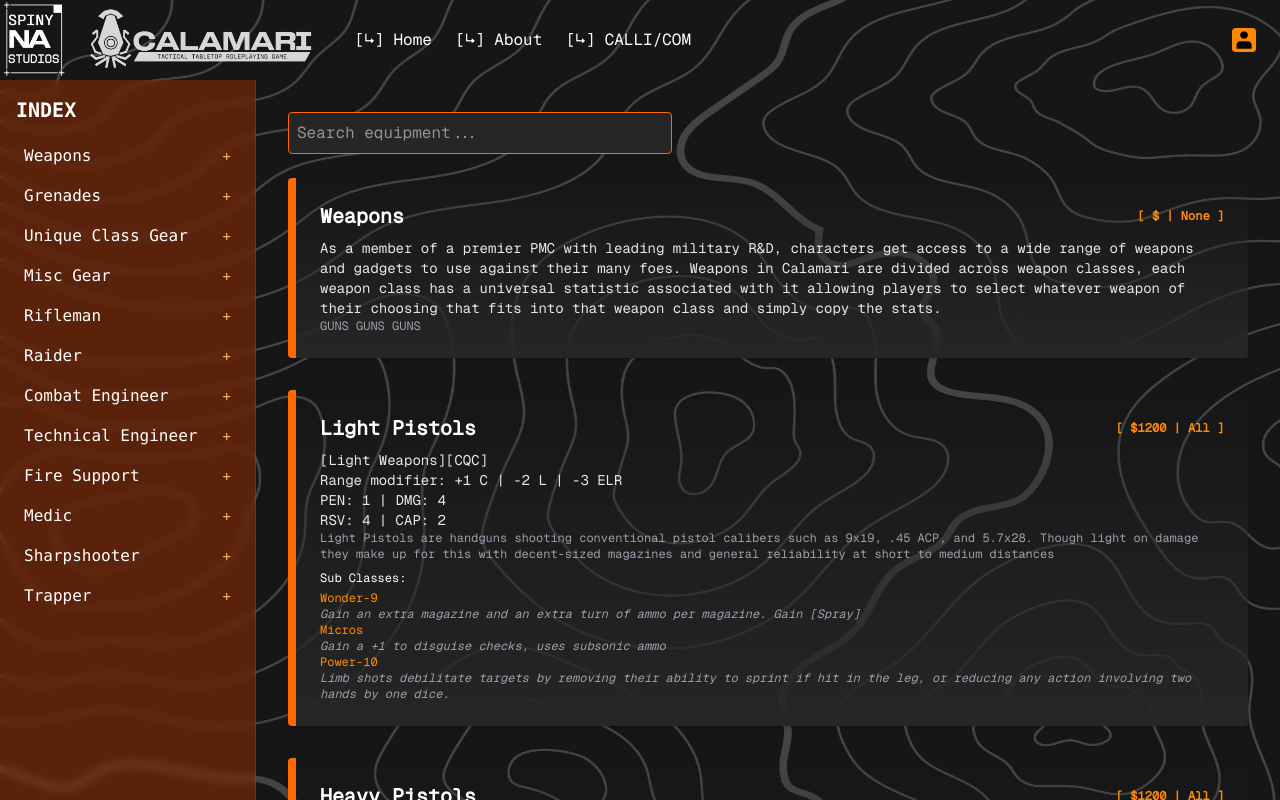
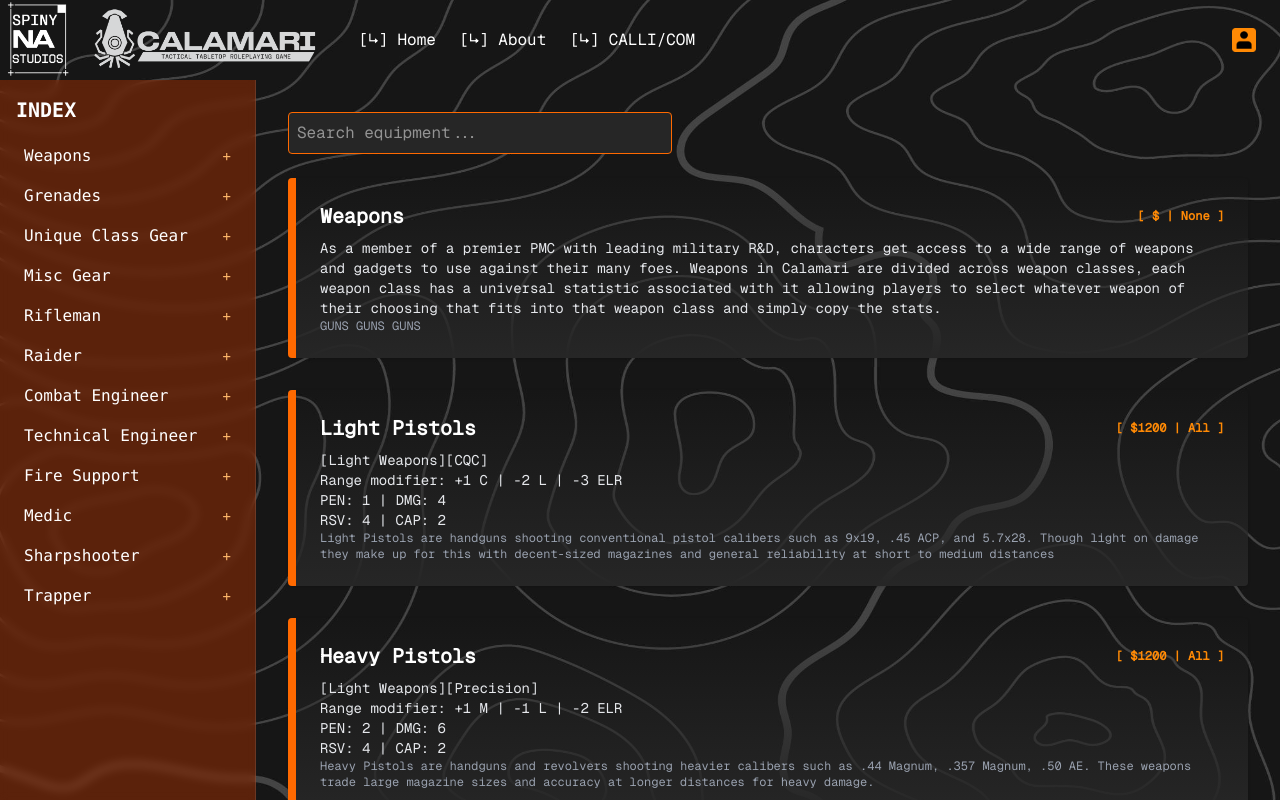
Before and after one commit to RudrNaik/CALLICOM, a React (Vite) app in the folder frontend/: page /CALLICOM/Armory in a window 1280 px wide. Shown: the top 800 px of the page. Built offline with nearby package versions, Linux system fonts and the light colour scheme.

Commit message:
Added more adjustments for the logo.

```diff
--- a/frontend/src/components/Navbar.jsx
+++ b/frontend/src/components/Navbar.jsx
@@ -52,7 +52,7 @@ const Navbar = ({}) => {
         className="flex items-center relative w-full"
         style={{ fontFamily: "Geist_Mono" }}
       >
-        <img src={SpinyLogo} alt="Logo" className="h-20" />
+        <img src={SpinyLogo} alt="Logo" className="h-20 pl-1" />
         <img src={CalamariLogo} alt="Logo" className="h-20" />
 
         {/* Normal Navigation Links for desktop, hides when less than md in size. */}
--- a/frontend/src/components/Rulebook/EquipmentCard.jsx
+++ b/frontend/src/components/Rulebook/EquipmentCard.jsx
@@ -19,7 +19,8 @@ const GearCard = ({ gear }) => {
       <p className="text-xs text-gray-400 whitespace-pre-line">
         {gear.description}
       </p>
-      {gear?.families && (
+
+      {/* {gear?.families && (
         <p className="whitespace-pre-line text-xs mt-2 mb-1">Sub Classes: </p>
       )}
 
@@ -28,7 +29,8 @@ const GearCard = ({ gear }) => {
           <div className="text-orange-400">{family.family}</div>
           <div className="text-xs italic text-gray-400 whitespace-pre-line">{family.effect}</div>
         </div>
-      ))}
+      ))} */}
+
     </section>
   );
 };
```
